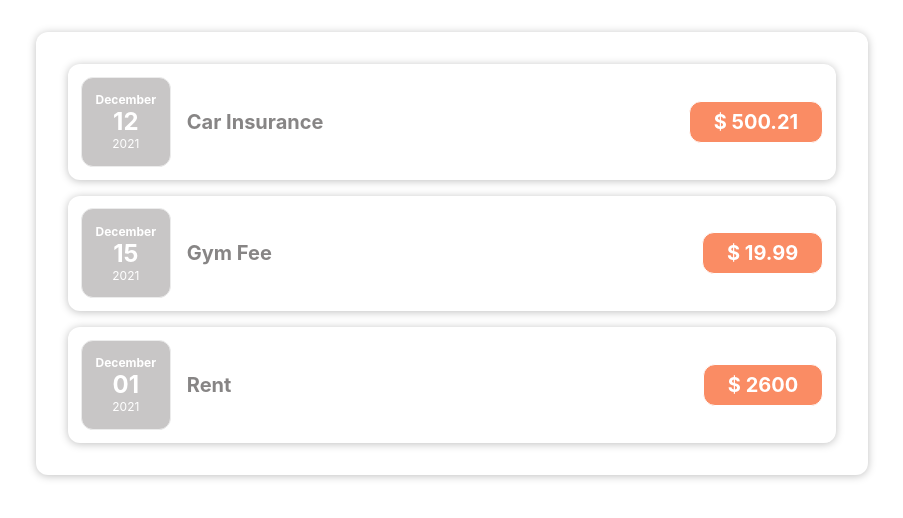
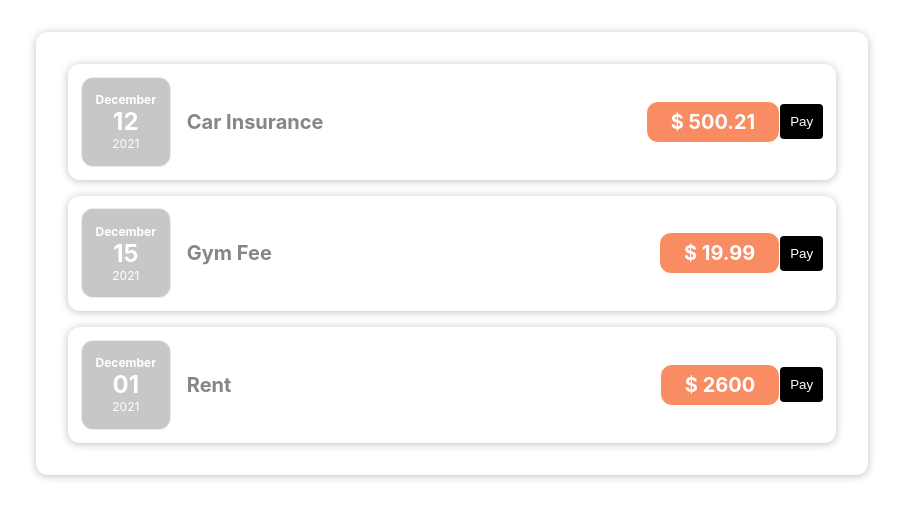
Before and after one commit to ngillca/expense-tracker, a React (Create React App) app: page / in a window 1280 px wide. Shown: the top 518 px of the page, without its empty margins (188-1091 px from the left). Built offline with nearby package versions, Linux system fonts and the light colour scheme.

Commit message:
Added temporary button functionality to test UI design

```diff
--- a/src/components/Expenses/ExpenseItem.css
+++ b/src/components/Expenses/ExpenseItem.css
@@ -7,6 +7,10 @@
     background-color: white;
     color: rgb(135, 133, 133);
 
+  }
+
+  .paid {
+    color: green;
   }
 
   .expense-item__description {
--- a/src/components/Expenses/ExpenseItem.js
+++ b/src/components/Expenses/ExpenseItem.js
@@ -1,17 +1,35 @@
-import React from 'react'
+import React, { useState } from 'react'
 import './ExpenseItem.css'
 import ExpenseDate from './ExpenseDate'
 import Card from '../UI/Card'
+export default function ExpenseItem(props) {
+    // array destructuring [0] current title [1] function name to set new title
+    const [title, setTitle] = useState(props.title);
+    const [font, setFont] = useState('expense-item__description');
+    const clickHandler = () => {
+        // temporarily changes value until next reload
+        // but when state changes React will reload the current component
+       setFont('paid')
+        if (title === 'Car Insurance') {
+            setTitle('Car Insurance Paid!')
+        } else if (title === 'Rent') {
+            setTitle('Rent Insurance Paid!')
+        } else if (title === 'Gym Fee!') {
+            setTitle('Gym Fee Paid!')
+        }
+    }
 
-export default function ExpenseItem(props) {
     return (
         <>
         <Card className="expense-item">
             <ExpenseDate date={props.date} />
-        <div className="expense-item__description">
-            <h2>{ props.title }</h2>
+        <div className={font}>
+            <h2>{ title }</h2>
             <div className="expense-item__price">$ { props.amount }</div>
         </div>
+        <button style={{color: "white", background: "black", border: "none",
+            "border-radius": "4px", padding: "10px"
+            }} onClick={ clickHandler }>Pay</button>
         </Card>
         </>
     )
```
